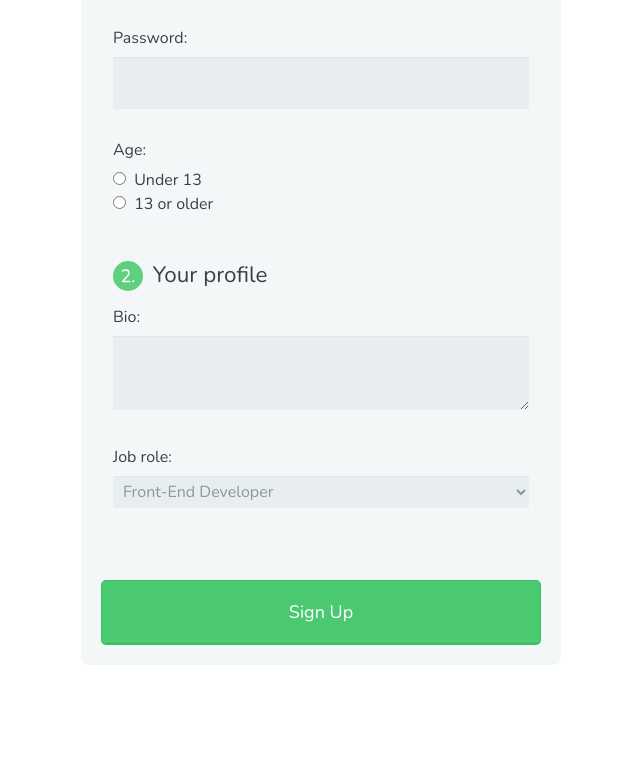
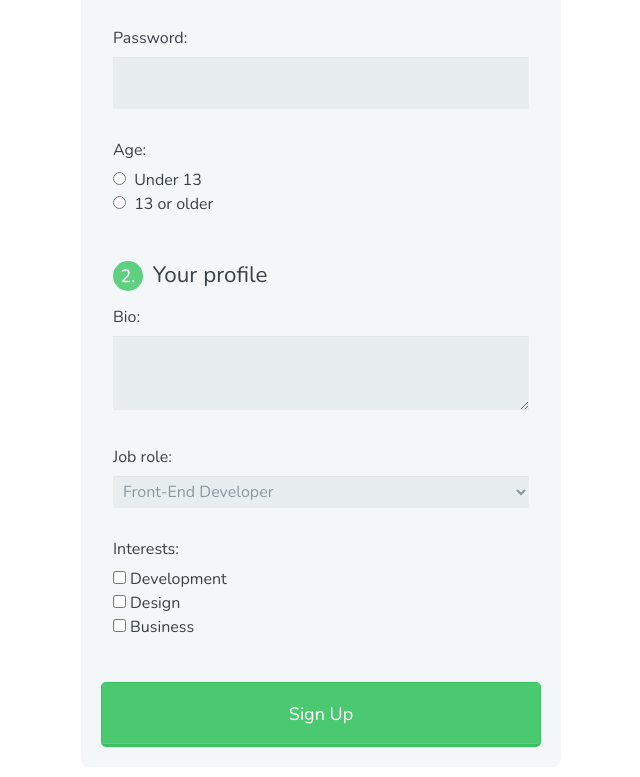
Before and after one commit to AshleyU/Sign-Up-Form, a plain HTML site: page index.html in a window 1280 px wide. Shown: the part 338-1115 px from the top of the page, without its empty margins (319-959 px from the left). Before the commit the page ends 1013 px from the top, so only its background shows below. Drawn offline with nearby package versions, Linux system fonts and the light colour scheme.

Commit message:
Added an interest section
Added an interest section which can be selelcted with checkboxes

```diff
--- a/index.html
+++ b/index.html
@@ -63,6 +63,11 @@
                 </optgroup>
             </select>
 
+            <label>Interests:</label>
+            <input type="checkbox" id="development" value="interests_development" name="user_interests"><label class="light" for="development">Development</label><br>
+            <input type="checkbox" id="design" value="interests_design" name="user_interests"><label class="light" for="design">Design</label><br>
+            <input type="checkbox" id="business" value="interests_business" name="user_interests"><label class="light" for="business">Business</label>
+
         </fieldset>
 
         <button type="submit">Sign Up</button>
```
